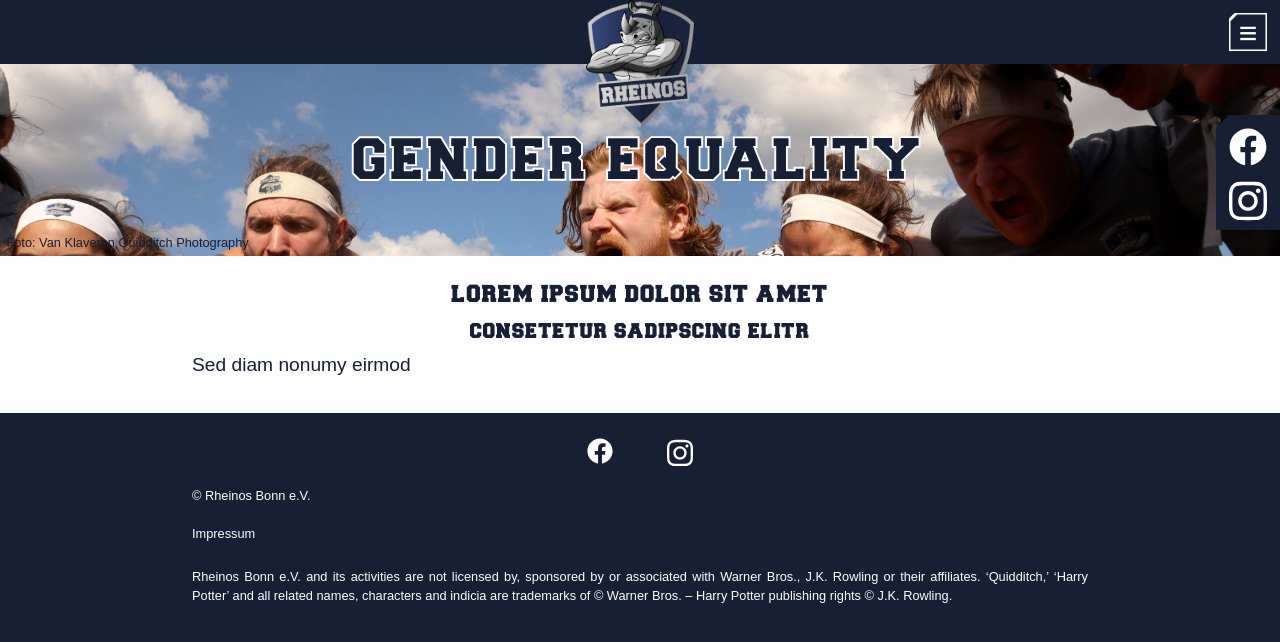
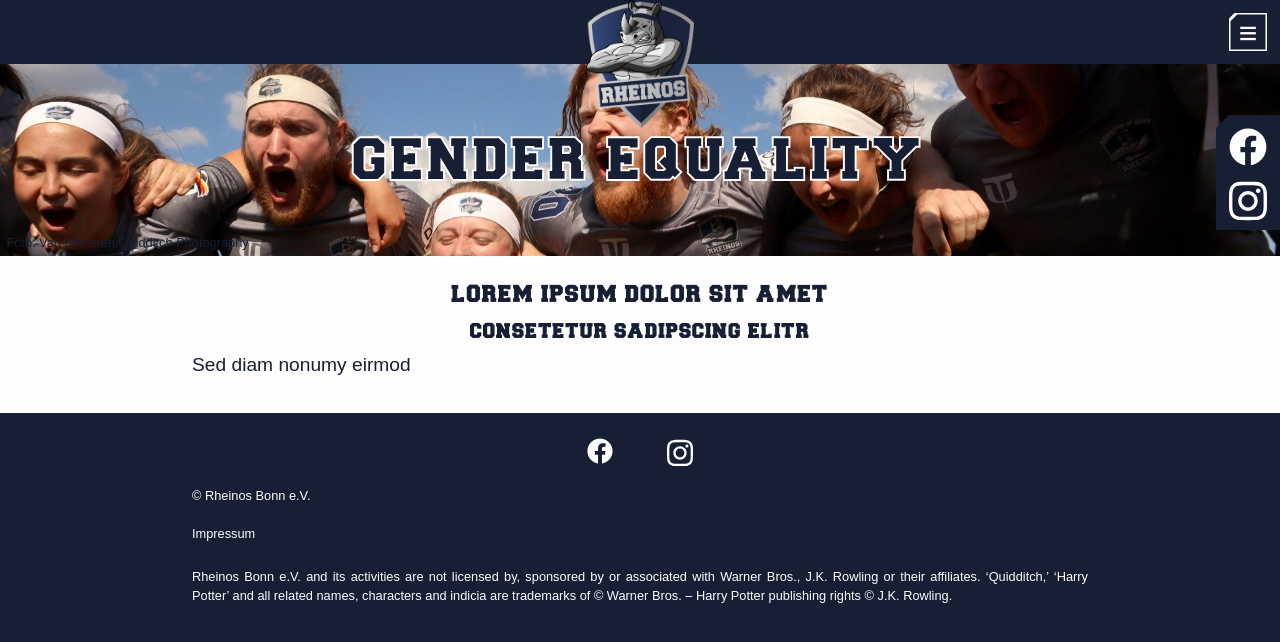
Before and after one commit to rheinos/rheinos.github.io, a Jekyll site: the page built from pages/genderrule.html, in a window 1280 px wide. Shown: the top 642 px of the page. Built offline with Jekyll 4.4.1, drawn with Linux system fonts in a browser that asks for light colours.

Commit message:
kleines Problemchen mit dem Hintergrundbild bei mehrzeiligen h1in Standardheadern repariert

```diff
--- a/css/main.css
+++ b/css/main.css
@@ -240,7 +240,7 @@
 
 header picture img {
 	width: 100vw;
-	height: 50vh;
+	height: 20rem;
 	object-fit: cover;
 	position: fixed;
 	z-index: -10000;
```
